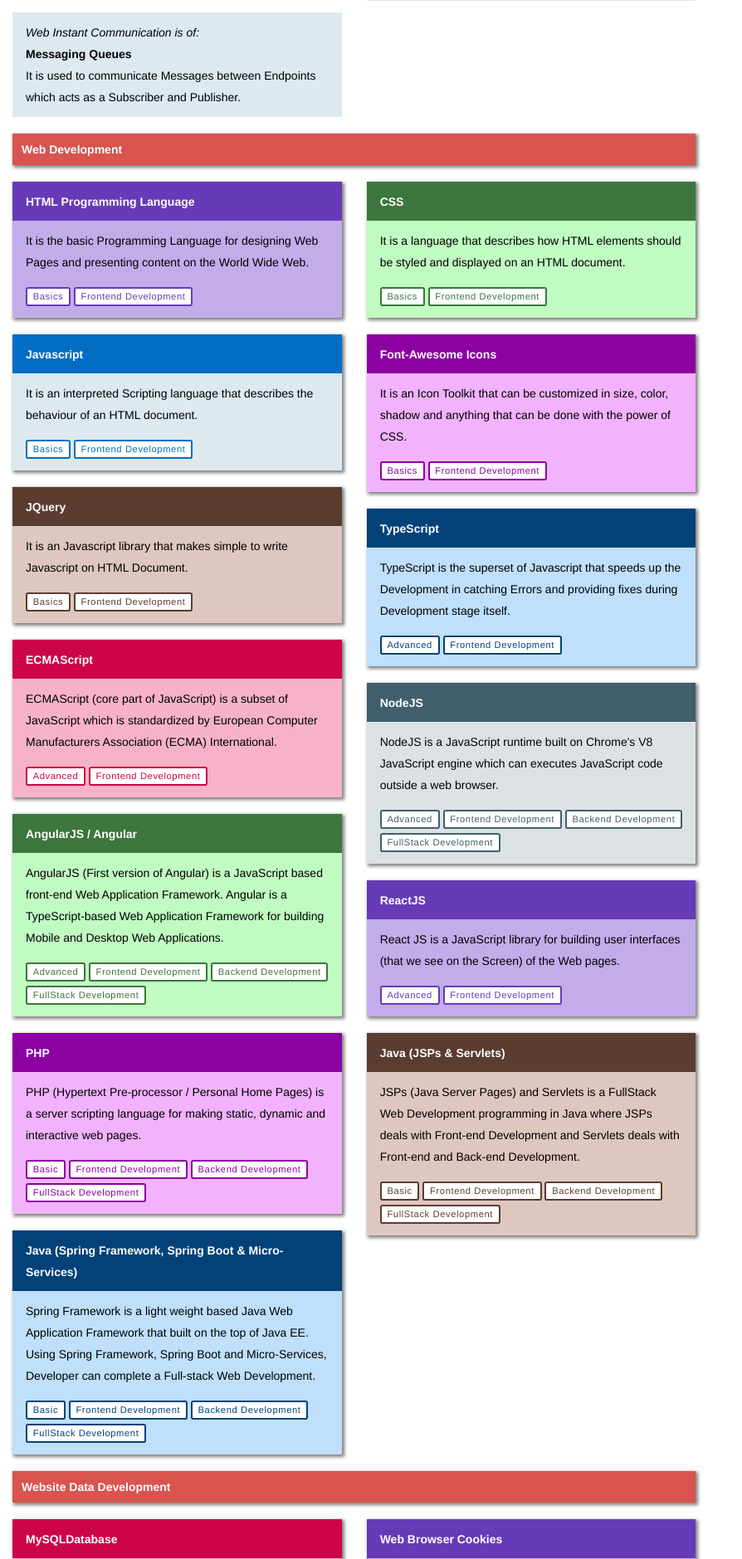
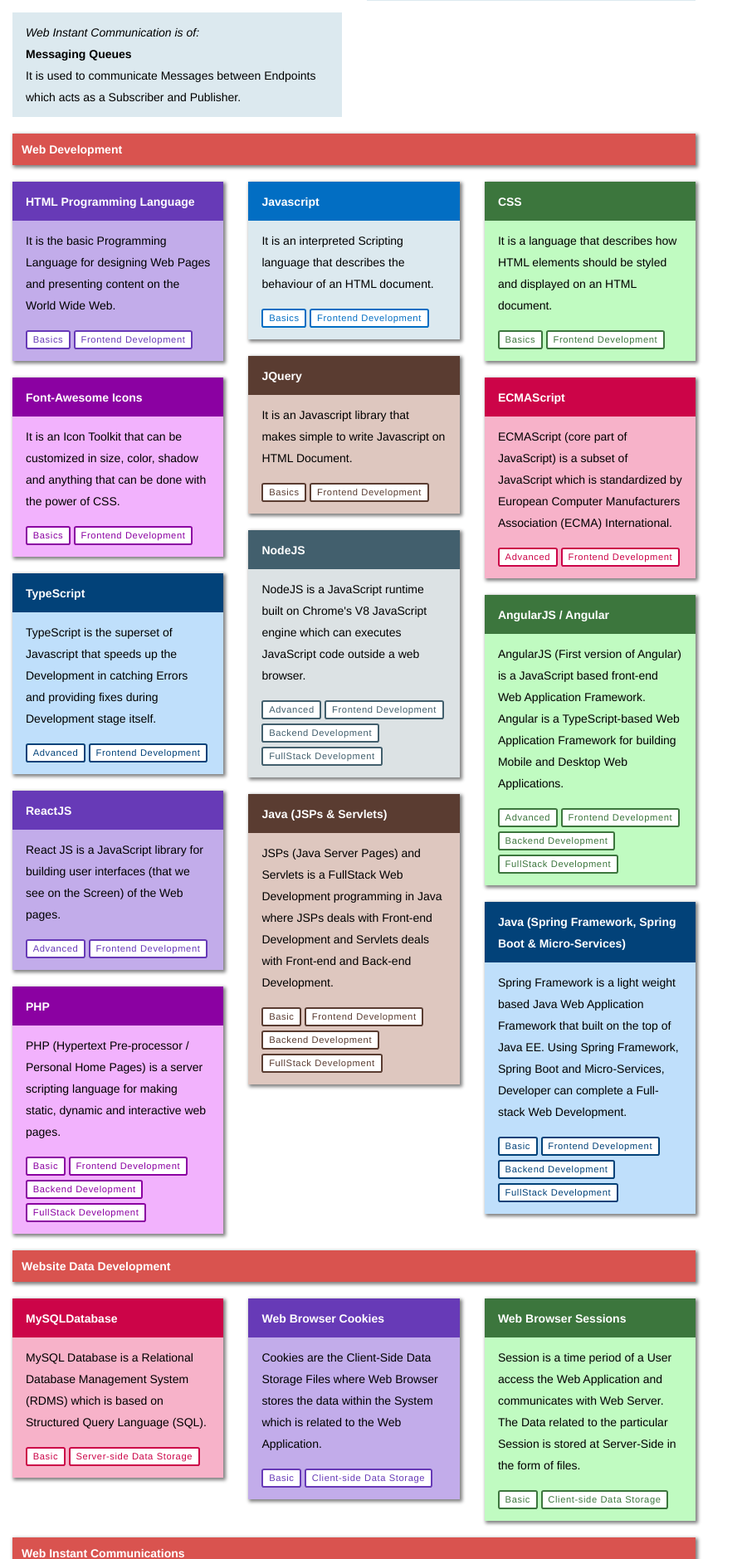
Before and after one commit to AnUniversalPowerServing/ws, a PHP site: page /ws/pages/default.php in a window 1280 px wide. Shown: the part 683-2562 px from the top of the page at 83% size, without its empty margins (0-894 px from the left). Run offline with PHP 8.4, Linux system fonts and the light colour scheme.

Commit message:
Updated Pages

```diff
--- a/pages/default.php
+++ b/pages/default.php
@@ -142,7 +142,7 @@
     </div><!--/.col-sm-12 -->
   </div><!--/.row -->
   <div class="row">
-    <div class="col-sm-6">
+    <div class="col-sm-4">
 
       <!-- HTML Programming Language ::: START -->
       <div class="list-group boxShadow">
@@ -158,6 +158,72 @@
       </div><!--/.list-group -->
       <!-- HTML Programming Language ::: END -->
 
+      <!-- Font-Awesome Icons ::: START -->
+      <div class="list-group boxShadow">
+        <div class="list-group-item bg-darkPurple"><b>Font-Awesome Icons</b></div>
+        <div class="list-group-item bg-lgtDarkPurple">
+          <div>It is an Icon Toolkit that can be customized in size, color, shadow and anything that can be done with the power of CSS.</div>
+          <div class="mtop15p">
+              <span class="label btn-darkPurple-o">Basics</span>
+              <span class="label btn-darkPurple-o">Frontend Development</span>
+          </div>
+        </div><!--/.list-group-item -->
+      </div><!--/.list-group -->
+      <!-- Font-Awesome Icons ::: END -->
+
+      <!-- Typescript ::: START -->
+      <div class="list-group boxShadow">
+        <div class="list-group-item bg-primary"><b>TypeScript</b></div>
+        <div class="list-group-item bg-lgtPrimary">
+          <div>
+            TypeScript is the superset of Javascript that speeds up the Development in catching Errors
+            and providing fixes during Development stage itself.
+          </div>
+          <div class="mtop15p">
+              <span class="label btn-primary-o">Advanced</span>
+              <span class="label btn-primary-o">Frontend Development</span>
+          </div>
+        </div><!--/.list-group-item -->
+      </div><!--/.list-group -->
+      <!-- Typescript ::: END -->
+
+       <!-- ReactJS ::: START -->
+       <div class="list-group boxShadow">
+        <div class="list-group-item bg-purple"><b>ReactJS</b></div>
+        <div class="list-group-item bg-lgtPurple">
+          <div>
+            React JS is a JavaScript library for building user interfaces (that we see on the
+            Screen) of the Web pages.
+          </div>
+          <div class="mtop15p">
+              <span class="label btn-purple-o">Advanced</span>
+              <span class="label btn-purple-o">Frontend Development</span>
+          </div>
+        </div><!--/.list-group-item -->
+      </div><!--/.list-group -->
+      <!-- ReactJS ::: END -->
+
+      <!-- PHP ::: START -->
+      <div class="list-group boxShadow">
+        <div class="list-group-item bg-darkPurple"><b>PHP</b></div>
+        <div class="list-group-item  bg-lgtDarkPurple">
+          <div>
+            PHP (Hypertext Pre-processor / Personal Home Pages) is a server scripting language
+            for making static, dynamic and interactive web pages.
+          </div>
+          <div class="mtop15p">
+              <span class="label btn-darkPurple-o">Basic</span>
+              <span class="label btn-darkPurple-o">Frontend Development</span>
+              <span class="label btn-darkPurple-o">Backend Development</span>
+              <span class="label btn-darkPurple-o">FullStack Development</span>
+          </div>
+        </div><!--/.list-group-item -->
+      </div><!--/.list-group -->
+      <!-- PHP ::: END -->
+
+    </div><!--/.col-sm-4 -->
+    <div class="col-sm-4">
+
       <!-- Javascript ::: START -->
       <div class="list-group boxShadow">
         <div class="list-group-item bg-skyBlue"><b>Javascript</b></div>
@@ -171,8 +237,8 @@
       </div><!--/.list-group -->
       <!-- Javascript ::: END -->
 
-       <!-- JQuery ::: START -->
-       <div class="list-group boxShadow">
+      <!-- JQuery ::: START -->
+      <div class="list-group boxShadow">
         <div class="list-group-item bg-mud"><b>JQuery</b></div>
         <div class="list-group-item bg-lgtMud">
           <div>It is an Javascript library that makes simple to write Javascript on HTML Document.</div>
@@ -183,6 +249,57 @@
         </div><!--/.list-group-item -->
       </div><!--/.list-group -->
       <!-- JQuery ::: END -->
+
+      <!-- NodeJS ::: START -->
+      <div class="list-group boxShadow">
+        <div class="list-group-item bg-cement"><b>NodeJS</b></div>
+        <div class="list-group-item bg-lgtCement">
+          <div>NodeJS is a JavaScript runtime built on Chrome's V8 JavaScript engine
+            which can executes JavaScript code outside a web browser.</div>
+          <div class="mtop15p">
+              <span class="label btn-cement-o">Advanced</span>
+              <span class="label btn-cement-o">Frontend Development</span>
+              <span class="label btn-cement-o">Backend Development</span>
+              <span class="label btn-cement-o">FullStack Development</span>
+          </div>
+        </div><!--/.list-group-item -->
+      </div><!--/.list-group -->
+      <!-- NodeJS ::: END -->
+
+      <!-- Java (JSPs & Servlets) ::: START -->
+      <div class="list-group boxShadow">
+        <div class="list-group-item bg-mud"><b>Java (JSPs & Servlets)</b></div>
+        <div class="list-group-item bg-lgtMud">
+          <div>
+            JSPs (Java Server Pages) and Servlets is a FullStack Web Development
+            programming in Java where JSPs deals with Front-end Development and
+            Servlets deals with Front-end and Back-end Development.
+          </div>
+          <div class="mtop15p">
+              <span class="label btn-mud-o">Basic</span>
+              <span class="label btn-mud-o">Frontend Development</span>
+              <span class="label btn-mud-o">Backend Development</span>
+              <span class="label btn-mud-o">FullStack Development</span>
+          </div>
+        </div><!--/.list-group-item -->
+      </div><!--/.list-group -->
+      <!-- Java (JSPs & Servlets) ::: END -->
+
+    </div><!--/.col-sm-4 -->
+    <div class="col-sm-4">
+
+      <!-- CSS ::: START -->
+      <div class="list-group boxShadow">
+        <div class="list-group-item bg-darkLeaf "><b>CSS</b></div>
+        <div class="list-group-item bg-lgtDarkLeaf ">
+          <div>It is a language that describes how HTML elements should be styled and displayed on an HTML document.</div>
+          <div class="mtop15p">
+              <span class="label btn-darkLeaf-o">Basics</span>
+              <span class="label btn-darkLeaf-o">Frontend Development</span>
+          </div>
+        </div><!--/.list-group-item -->
+      </div><!--/.list-group -->
+      <!-- CSS ::: END -->
 
       <!-- ECMAScript ::: START -->
       <div class="list-group boxShadow">
@@ -219,24 +336,6 @@
       </div><!--/.list-group -->
       <!-- AngularJS / Angular ::: END -->
 
-      <!-- PHP ::: START -->
-      <div class="list-group boxShadow">
-        <div class="list-group-item bg-darkPurple"><b>PHP</b></div>
-        <div class="list-group-item  bg-lgtDarkPurple">
-          <div>
-            PHP (Hypertext Pre-processor / Personal Home Pages) is a server scripting language
-            for making static, dynamic and interactive web pages.
-          </div>
-          <div class="mtop15p">
-              <span class="label btn-darkPurple-o">Basic</span>
-              <span class="label btn-darkPurple-o">Frontend Development</span>
-              <span class="label btn-darkPurple-o">Backend Development</span>
-              <span class="label btn-darkPurple-o">FullStack Development</span>
-          </div>
-        </div><!--/.list-group-item -->
-      </div><!--/.list-group -->
-      <!-- PHP ::: END -->
-
       <!-- Java Spring Framework ::: START -->
       <div class="list-group boxShadow">
         <div class="list-group-item bg-primary"><b>Java (Spring Framework, Spring Boot & Micro-Services) </b></div>
@@ -256,104 +355,7 @@
       </div><!--/.list-group -->
       <!-- Java Spring Framework  ::: END -->
 
-     </div><!--/.col-sm-6 -->
-     <div class="col-sm-6">
-
-       <!-- CSS ::: START -->
-       <div class="list-group boxShadow">
-        <div class="list-group-item bg-darkLeaf "><b>CSS</b></div>
-        <div class="list-group-item bg-lgtDarkLeaf ">
-          <div>It is a language that describes how HTML elements should be styled and displayed on an HTML document.</div>
-          <div class="mtop15p">
-              <span class="label btn-darkLeaf-o">Basics</span>
-              <span class="label btn-darkLeaf-o">Frontend Development</span>
-          </div>
-        </div><!--/.list-group-item -->
-      </div><!--/.list-group -->
-      <!-- CSS ::: END -->
-
-
-      <!-- Font-Awesome Icons ::: START -->
-      <div class="list-group boxShadow">
-        <div class="list-group-item bg-darkPurple"><b>Font-Awesome Icons</b></div>
-        <div class="list-group-item bg-lgtDarkPurple">
-          <div>It is an Icon Toolkit that can be customized in size, color, shadow and anything that can be done with the power of CSS.</div>
-          <div class="mtop15p">
-              <span class="label btn-darkPurple-o">Basics</span>
-              <span class="label btn-darkPurple-o">Frontend Development</span>
-          </div>
-        </div><!--/.list-group-item -->
-      </div><!--/.list-group -->
-      <!-- Font-Awesome Icons ::: END -->
-
-      <!-- Typescript ::: START -->
-      <div class="list-group boxShadow">
-        <div class="list-group-item bg-primary"><b>TypeScript</b></div>
-        <div class="list-group-item bg-lgtPrimary">
-          <div>
-            TypeScript is the superset of Javascript that speeds up the Development in catching Errors
-            and providing fixes during Development stage itself.
-          </div>
-          <div class="mtop15p">
-              <span class="label btn-primary-o">Advanced</span>
-              <span class="label btn-primary-o">Frontend Development</span>
-          </div>
-        </div><!--/.list-group-item -->
-      </div><!--/.list-group -->
-      <!-- Typescript ::: END -->
-
-      <!-- NodeJS ::: START -->
-      <div class="list-group boxShadow">
-        <div class="list-group-item bg-cement"><b>NodeJS</b></div>
-        <div class="list-group-item bg-lgtCement">
-          <div>NodeJS is a JavaScript runtime built on Chrome's V8 JavaScript engine
-            which can executes JavaScript code outside a web browser.</div>
-          <div class="mtop15p">
-              <span class="label btn-cement-o">Advanced</span>
-              <span class="label btn-cement-o">Frontend Development</span>
-              <span class="label btn-cement-o">Backend Development</span>
-              <span class="label btn-cement-o">FullStack Development</span>
-          </div>
-        </div><!--/.list-group-item -->
-      </div><!--/.list-group -->
-      <!-- NodeJS ::: END -->
-
-      <!-- ReactJS ::: START -->
-      <div class="list-group boxShadow">
-        <div class="list-group-item bg-purple"><b>ReactJS</b></div>
-        <div class="list-group-item bg-lgtPurple">
-          <div>
-            React JS is a JavaScript library for building user interfaces (that we see on the
-            Screen) of the Web pages.
-          </div>
-          <div class="mtop15p">
-              <span class="label btn-purple-o">Advanced</span>
-              <span class="label btn-purple-o">Frontend Development</span>
-          </div>
-        </div><!--/.list-group-item -->
-      </div><!--/.list-group -->
-      <!-- ReactJS ::: END -->
-
-      <!-- Java (JSPs & Servlets) ::: START -->
-      <div class="list-group boxShadow">
-        <div class="list-group-item bg-mud"><b>Java (JSPs & Servlets)</b></div>
-        <div class="list-group-item bg-lgtMud">
-          <div>
-            JSPs (Java Server Pages) and Servlets is a FullStack Web Development
-            programming in Java where JSPs deals with Front-end Development and
-            Servlets deals with Front-end and Back-end Development.
-          </div>
-          <div class="mtop15p">
-              <span class="label btn-mud-o">Basic</span>
-              <span class="label btn-mud-o">Frontend Development</span>
-              <span class="label btn-mud-o">Backend Development</span>
-              <span class="label btn-mud-o">FullStack Development</span>
-          </div>
-        </div><!--/.list-group-item -->
-      </div><!--/.list-group -->
-      <!-- Java (JSPs & Servlets) ::: END -->
-
-     </div><!--/.col-sm-6 -->
+    </div><!--/.col-sm-4 -->
     </div><!--/.row -->
     <!-- Web Development ::: END --->
 
@@ -366,7 +368,7 @@
       </div><!--/.col-sm-12 -->
     </div><!--/.row -->
     <div class="row">
-      <div class="col-sm-6">
+      <div class="col-sm-4">
 
         <!-- MySQLDatabase ::: START -->
         <div class="list-group boxShadow">
@@ -384,8 +386,8 @@
         </div><!--/.list-group -->
         <!-- MySQLDatabase ::: END -->
 
-      </div><!--/.col-sm-6 -->
-      <div class="col-sm-6">
+      </div><!--/.col-sm-4 -->
+      <div class="col-sm-4">
 
         <!-- Web Browser Cookies ::: START -->
         <div class="list-group boxShadow">
@@ -403,6 +405,9 @@
         </div><!--/.list-group -->
         <!-- Web Browser Cookies ::: END -->
 
+      </div><!--/.col-sm-4 -->
+      <div class="col-sm-4">
+
         <!-- Web Browser Sessions ::: START -->
         <div class="list-group boxShadow">
          <div class="list-group-item bg-darkLeaf"><b>Web Browser Sessions</b></div>
@@ -419,7 +424,7 @@
         </div><!--/.list-group -->
         <!-- Web Browser Sessions ::: END -->
 
-      </div><!--/.col-sm-6 -->
+      </div><!--/.col-sm-4 -->
     </div><!--/.row -->
     <!-- Website Data Management ::: END -->
 
@@ -432,7 +437,7 @@
       </div><!--/.col-sm-12 -->
     </div><!--/.row -->
     <div class="row">
-      <div class="col-sm-6">
+      <div class="col-sm-4">
 
         <!-- RabbitMQ ::: START -->
         <div class="list-group boxShadow">
@@ -450,8 +455,8 @@
         </div><!--/.list-group -->
         <!-- RabbitMQ ::: END -->
 
-      </div><!--/.col-sm-6 -->
-      <div class="col-sm-6">
+      </div><!--/.col-sm-4 -->
+      <div class="col-sm-4">
 
         <!-- Kafka ::: START -->
         <div class="list-group boxShadow">
@@ -469,7 +474,10 @@
         </div><!--/.list-group -->
         <!-- Kafka ::: END -->
 
-      </div><!--/.col-sm-6 -->
+      </div><!--/.col-sm-4 -->
+      <div class="col-sm-4">
+
+      </div><!--/.col-sm-4 -->
     </div><!--/.row -->
     <!-- Web Instant Communications ::: END -->
 
@@ -482,7 +490,7 @@
       </div><!--/.col-sm-12 -->
     </div><!--/.row -->
     <div class="row">
-      <div class="col-sm-6">
+      <div class="col-sm-4">
 
         <!-- Selenium Automation for Java ::: START -->
         <div class="list-group boxShadow">
@@ -501,10 +509,13 @@
         </div><!--/.list-group -->
         <!-- Selenium Automation for Java ::: END -->
 
-      </div><!--/.col-sm-6 -->
-      <div class="col-sm-6">
+      </div><!--/.col-sm-4 -->
+      <div class="col-sm-4">
 
-      </div><!--/.col-sm-6 -->
+      </div><!--/.col-sm-4 -->
+      <div class="col-sm-4">
+
+      </div><!--/.col-sm-4 -->
     </div><!--/.row -->
     <!-- Web Testing  ::: END -->
 
@@ -517,7 +528,7 @@
       </div><!--/.col-sm-12 -->
     </div><!--/.row -->
     <div class="row">
-      <div class="col-sm-6">
+      <div class="col-sm-4">
 
         <!-- Apache Tomcat ::: START -->
         <div class="list-group boxShadow">
@@ -535,8 +546,8 @@
         </div><!--/.list-group -->
         <!-- Apache Tomcat ::: END -->
 
-      </div><!--/.col-sm-6 -->
-      <div class="col-sm-6">
+      </div><!--/.col-sm-4 -->
+      <div class="col-sm-4">
 
         <!-- Apache HTTP Server ::: START -->
         <div class="list-group boxShadow">
@@ -551,7 +562,10 @@
         </div><!--/.list-group -->
         <!-- Apache HTTP Server ::: END -->
 
-      </div><!--/.col-sm-6 -->
+      </div><!--/.col-sm-4 -->
+      <div class="col-sm-4">
+
+      </div><!--/.col-sm-4 -->
     </div><!--/.row -->
     <!-- Web Servers  ::: END -->
 
@@ -564,7 +578,7 @@
       </div><!--/.col-sm-12 -->
     </div><!--/.row -->
     <div class="row">
-      <div class="col-sm-6">
+      <div class="col-sm-4">
 
         <!-- Godaddy.com ::: START -->
         <div class="list-group boxShadow">
@@ -579,8 +593,8 @@
         </div><!--/.list-group -->
         <!-- Godaddy.com ::: END -->
 
-      </div><!--/.col-sm-6 -->
-      <div class="col-sm-6">
+      </div><!--/.col-sm-4 -->
+      <div class="col-sm-4">
 
         <!-- AWS ::: START -->
         <div class="list-group boxShadow">
@@ -595,7 +609,10 @@
         </div><!--/.list-group -->
         <!-- Godaddy.com ::: END -->
 
-      </div><!--/.col-sm-6 -->
+      </div><!--/.col-sm-4 -->
+      <div class="col-sm-4">
+
+      </div><!--/.col-sm-4 -->
     </div><!--/.row -->
     <!-- Website Hosting  ::: END -->
 
@@ -608,7 +625,7 @@
       </div><!--/.col-sm-12 -->
     </div><!--/.row -->
     <div class="row">
-      <div class="col-sm-6">
+      <div class="col-sm-4">
 
         <!-- Search Engine Optimization (SEO) ::: START -->
         <div class="list-group boxShadow">
@@ -624,10 +641,13 @@
         </div><!--/.list-group -->
         <!-- Search Engine Optimization (SEO) ::: END -->
 
-      </div><!--/.col-sm-6 -->
-      <div class="col-sm-6">
+      </div><!--/.col-sm-4 -->
+      <div class="col-sm-4">
 
-      </div><!--/.col-sm-6 -->
+      </div><!--/.col-sm-4 -->
+      <div class="col-sm-4">
+
+      </div><!--/.col-sm-4 -->
     </div><!--/.row -->
     <!-- Website Marketing  ::: END -->
 
```
